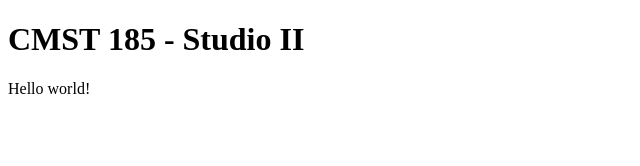
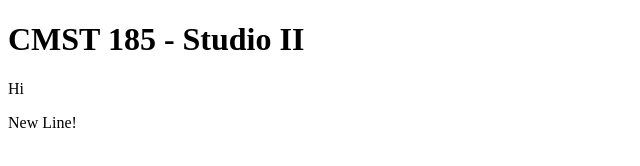
Before and after one commit to WAEmberlin/KSU_CMST_185, a plain HTML site: page index.html in a window 1280 px wide. Shown: the whole page, without its empty margins (0-640 px from the left). Drawn offline with Linux system fonts and the light colour scheme.

Commit message:
Update index.html
Added new line

```diff
--- a/index.html
+++ b/index.html
@@ -6,7 +6,8 @@
 <body>
 
 <h1>CMST 185 - Studio II</h1>
-<p>Hello world!</p>
+<p>Hi</p>
+<p>New Line!</p>
 
 </body>
 </html>
```
